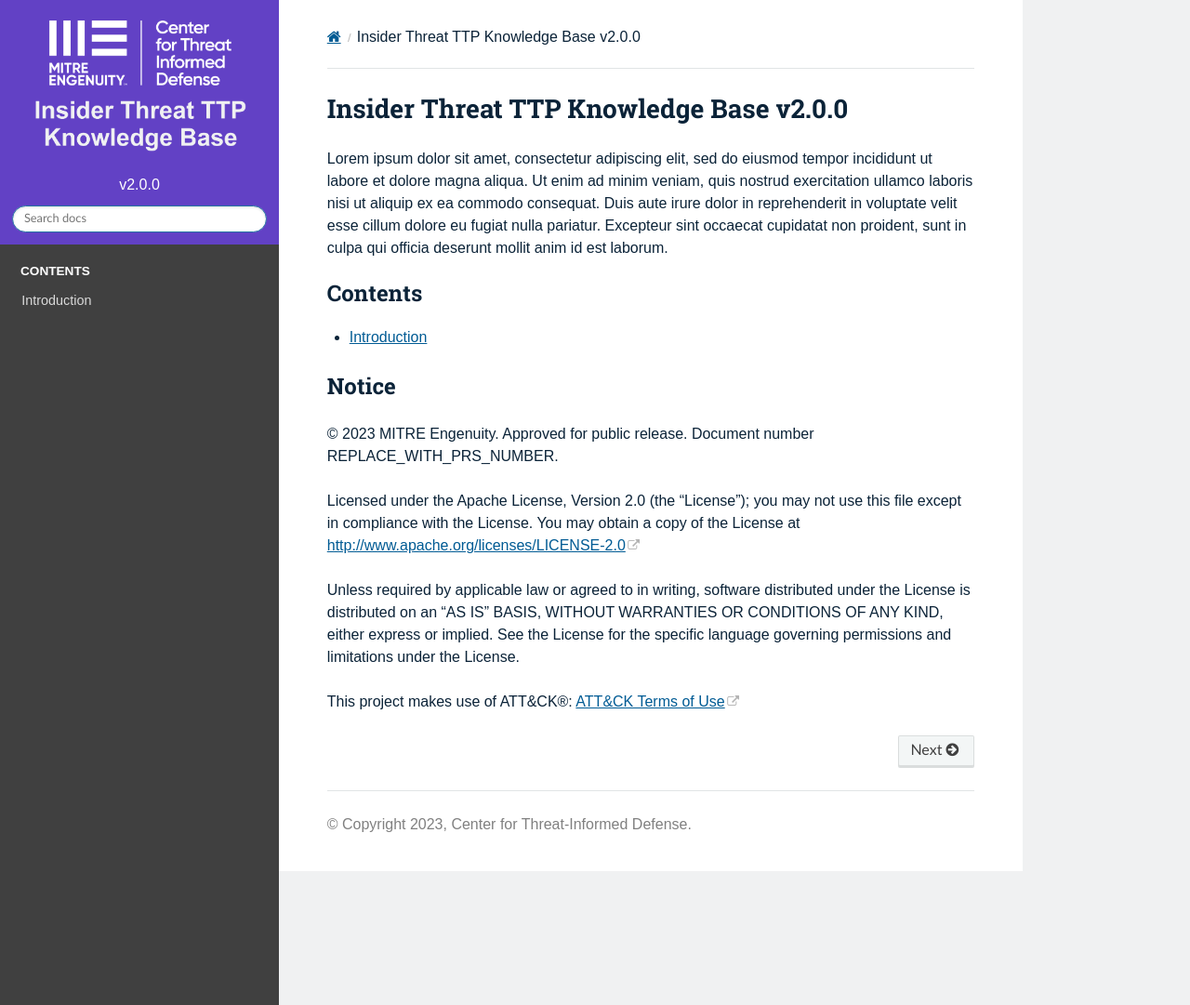
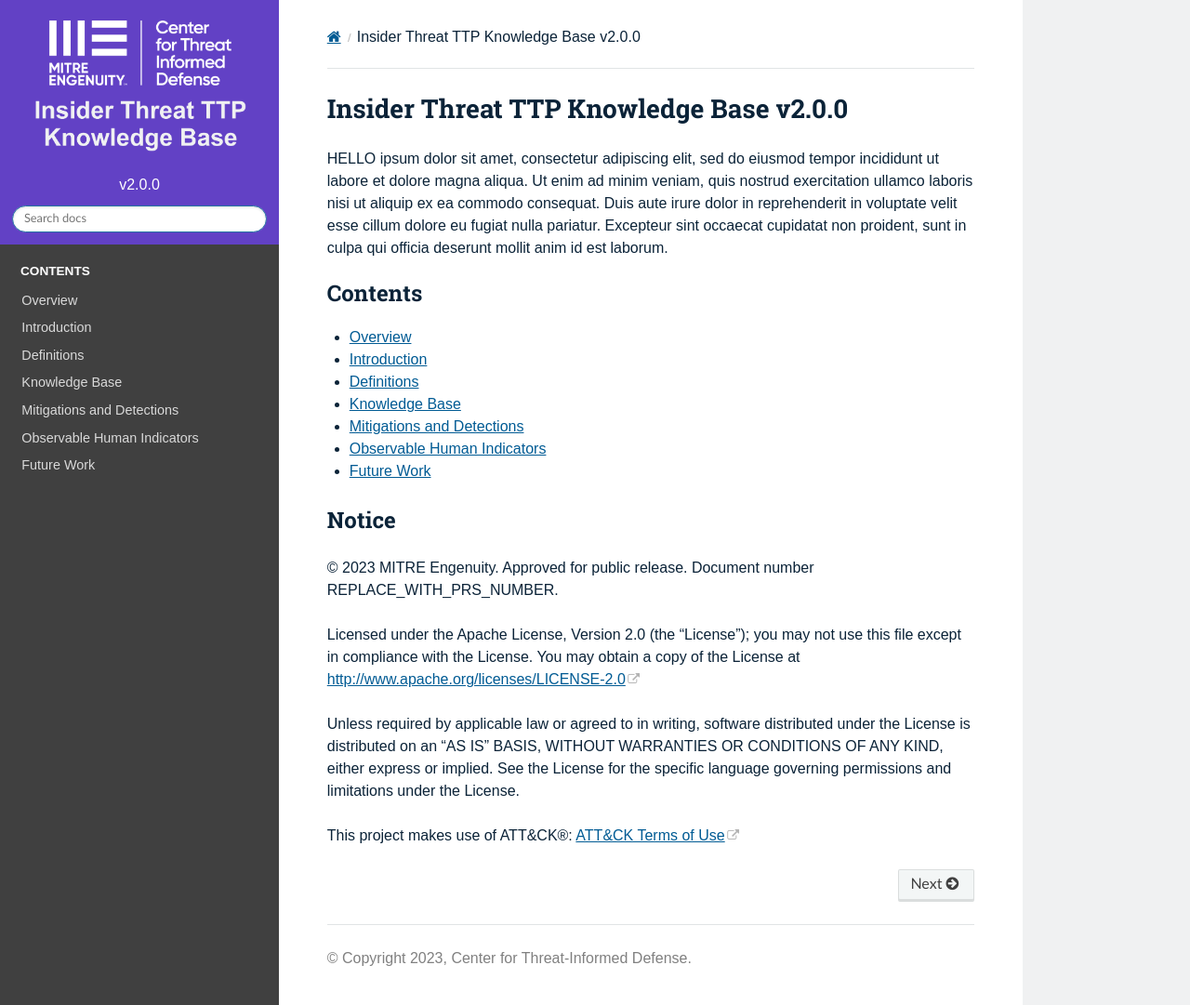
Before and after one commit to center-for-threat-informed-defense/insider-threat-ttp-kb, a Sphinx documentation site: the page built from docs/index.rst, in a window 1280 px wide and 1081 px high. Shown: the whole window at 93% size. Built offline with Sphinx 7.4.7 and the Read the Docs theme 2.0.0, drawn with Linux system fonts in a browser that asks for light colours.

Commit message:
header files

```diff
--- /dev/null
+++ b/docs/definitions.rst
@@ -0,0 +1,2 @@
+Definitions
+============
--- /dev/null
+++ b/docs/futurework.rst
@@ -0,0 +1,2 @@
+Future Work
+===========
--- a/docs/index.rst
+++ b/docs/index.rst
@@ -3,7 +3,7 @@
 
 .. TODO Enter a one paragraph summary here.
 
-Lorem ipsum dolor sit amet, consectetur adipiscing elit, sed do eiusmod tempor
+HELLO ipsum dolor sit amet, consectetur adipiscing elit, sed do eiusmod tempor
 incididunt ut labore et dolore magna aliqua. Ut enim ad minim veniam, quis nostrud
 exercitation ullamco laboris nisi ut aliquip ex ea commodo consequat. Duis aute irure
 dolor in reprehenderit in voluptate velit esse cillum dolore eu fugiat nulla pariatur.
@@ -14,7 +14,13 @@
     :maxdepth: 2
     :caption: Contents
 
+    overview
     introduction
+    definitions
+    knowledgebase
+    mitigationsanddetections
+    ohi
+    futurework
 
 Notice
 ------
--- /dev/null
+++ b/docs/knowledgebase.rst
@@ -0,0 +1,2 @@
+Knowledge Base
+===============
--- /dev/null
+++ b/docs/mitigationsanddetections.rst
@@ -0,0 +1,2 @@
+Mitigations and Detections
+===========================
--- /dev/null
+++ b/docs/ohi.rst
@@ -0,0 +1,2 @@
+Observable Human Indicators
+============================
--- /dev/null
+++ b/docs/overview.rst
@@ -0,0 +1,2 @@
+Overview
+============
```
